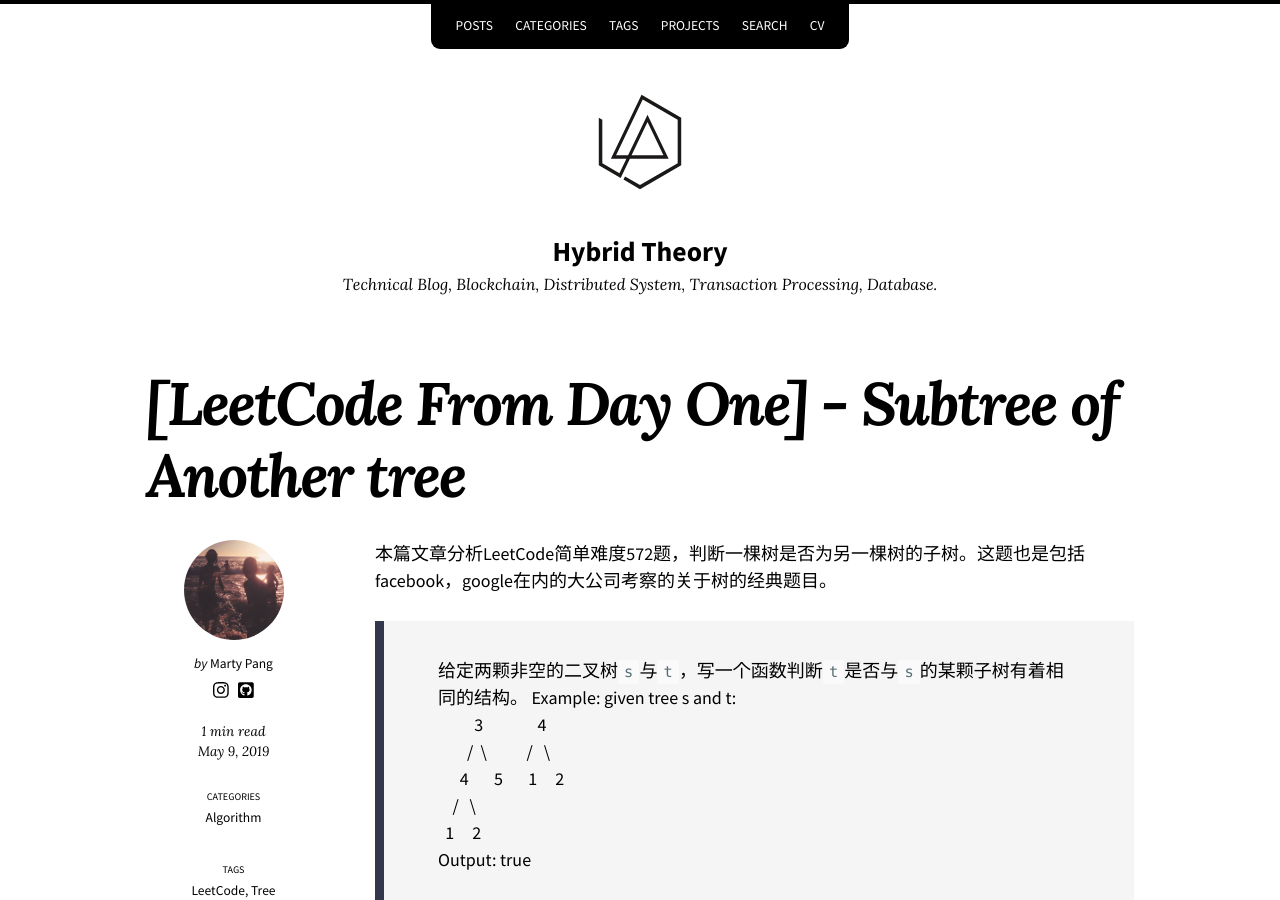
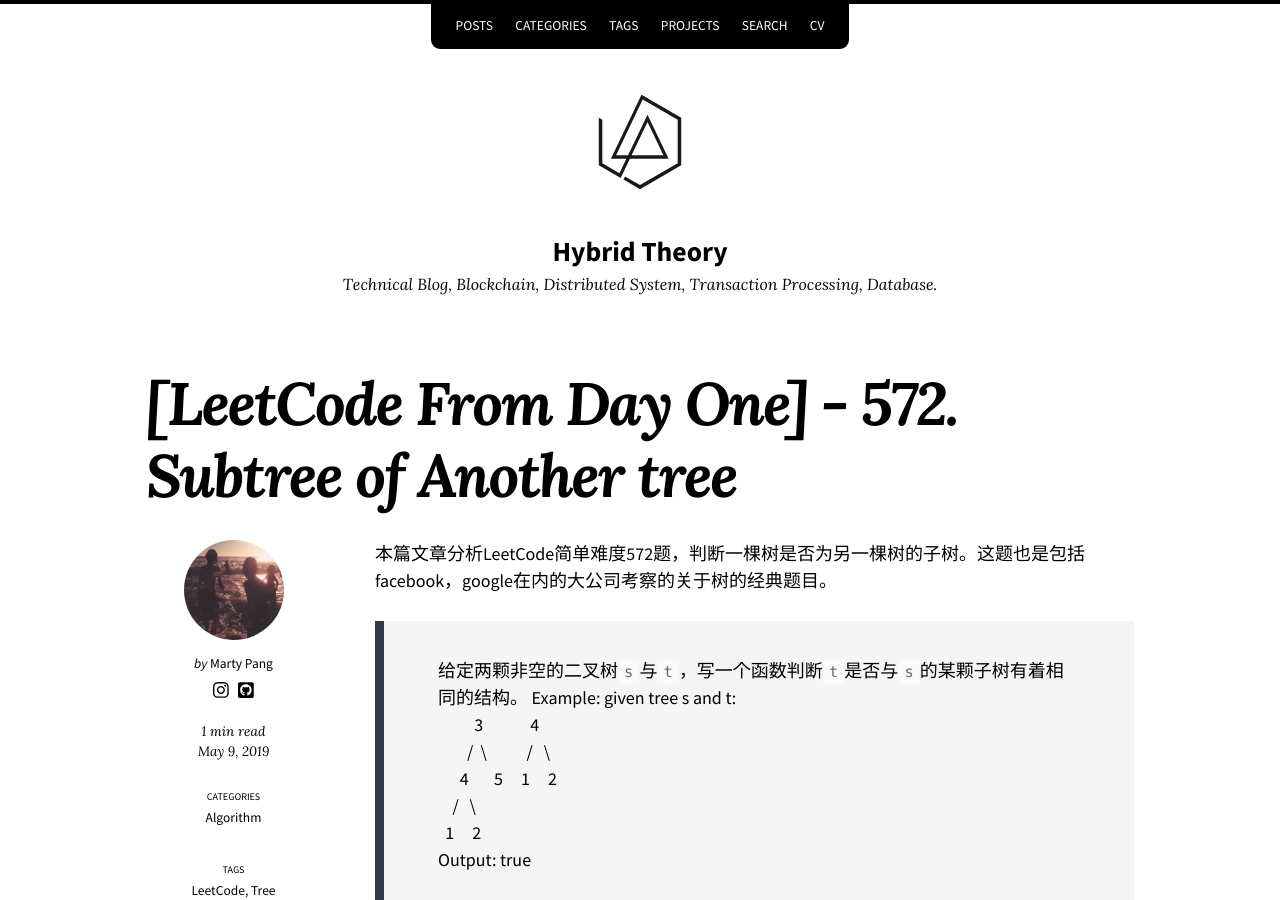
Before and after one commit to MartyPang/martypang.github.io, a Jekyll site: the page built from _posts/2019-05-09-LeetCode-from-day-one-572-subtree-of-another-tree.md, in a window 1280 px wide and 900 px high. Built offline with Jekyll 4.4.1, drawn with Linux system fonts in a browser that asks for light colours; nearby versions of some CDN libraries; emoji names are drawn with the system emoji font; formulas are drawn with MathJax 3; comment, search, counter and statistics services are not loaded; some of the changed lines change nothing that is shown.

Commit message:
sss fix formats.

```diff
--- a/_posts/2019-05-09-LeetCode-from-day-one-572-subtree-of-another-tree.md
+++ b/_posts/2019-05-09-LeetCode-from-day-one-572-subtree-of-another-tree.md
@@ -1,6 +1,6 @@
 ---
 layout: post
-title: '[LeetCode From Day One] - Subtree of Another tree'
+title: '[LeetCode From Day One] - 572. Subtree of Another tree'
 author: Marty Pang
 categories:
   - Algorithm
@@ -14,9 +14,9 @@ last_modified_at: 2019-05-09T16:46:20-05:00
 
 > 给定两颗非空的二叉树`s`与`t`，写一个函数判断`t`是否与`s`的某颗子树有着相同的结构。
 > Example: given tree s and t:
-&nbsp; &nbsp; &nbsp; &nbsp; &nbsp; 3 &nbsp; &nbsp; &nbsp; &nbsp; &nbsp; &nbsp; &nbsp; 4
+&nbsp; &nbsp; &nbsp; &nbsp; &nbsp; 3 &nbsp; &nbsp; &nbsp; &nbsp; &nbsp; &nbsp; 4
 &nbsp; &nbsp; &nbsp; &nbsp; /&nbsp;  \  &nbsp; &nbsp; &nbsp; &nbsp; &nbsp; / &nbsp; \
-&nbsp; &nbsp; &nbsp; 4 &nbsp; &nbsp; &nbsp; 5  &nbsp; &nbsp; &nbsp; 1 &nbsp; &nbsp; 2
+&nbsp; &nbsp; &nbsp; 4 &nbsp; &nbsp; &nbsp; 5  &nbsp; &nbsp;  1 &nbsp; &nbsp; 2
 &nbsp; &nbsp; / &nbsp; \   &nbsp; &nbsp; &nbsp;
 &nbsp; 1 &nbsp; &nbsp; 2  &nbsp; &nbsp; &nbsp;
 Output: true
```
